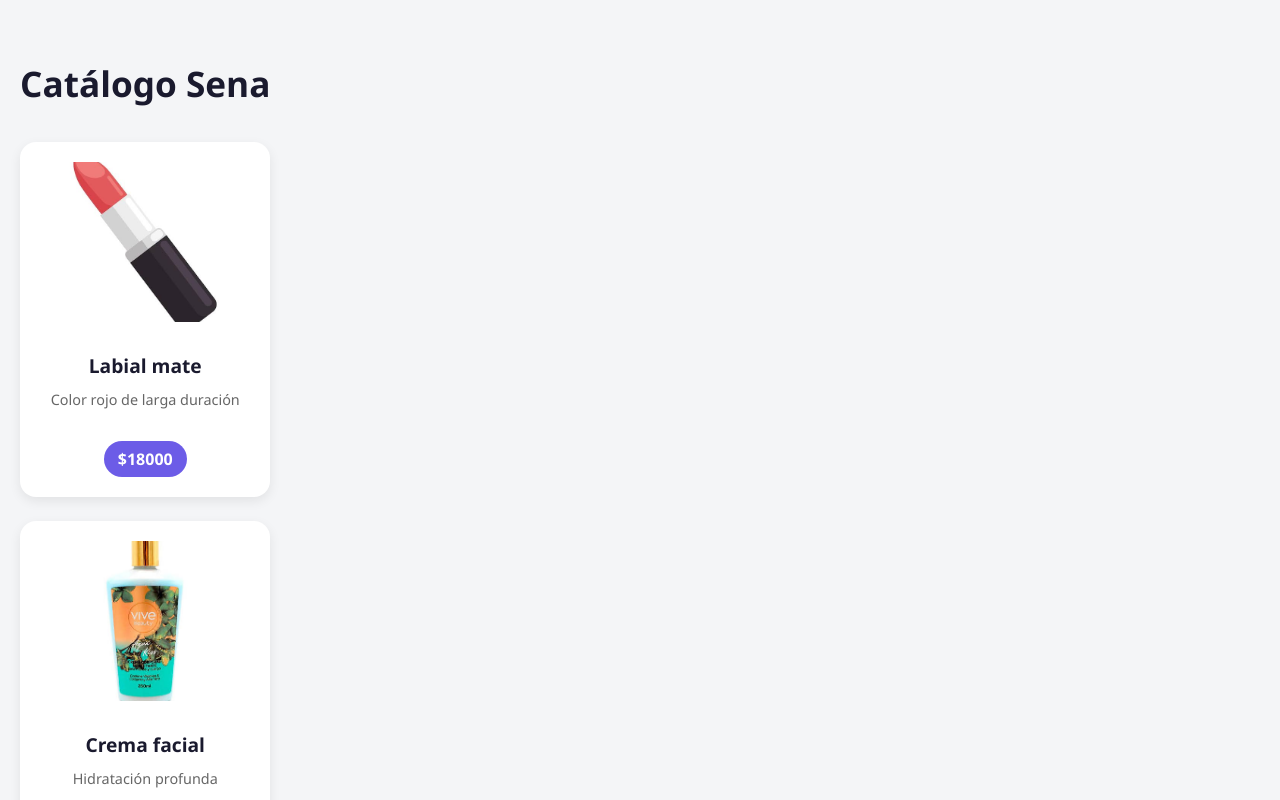
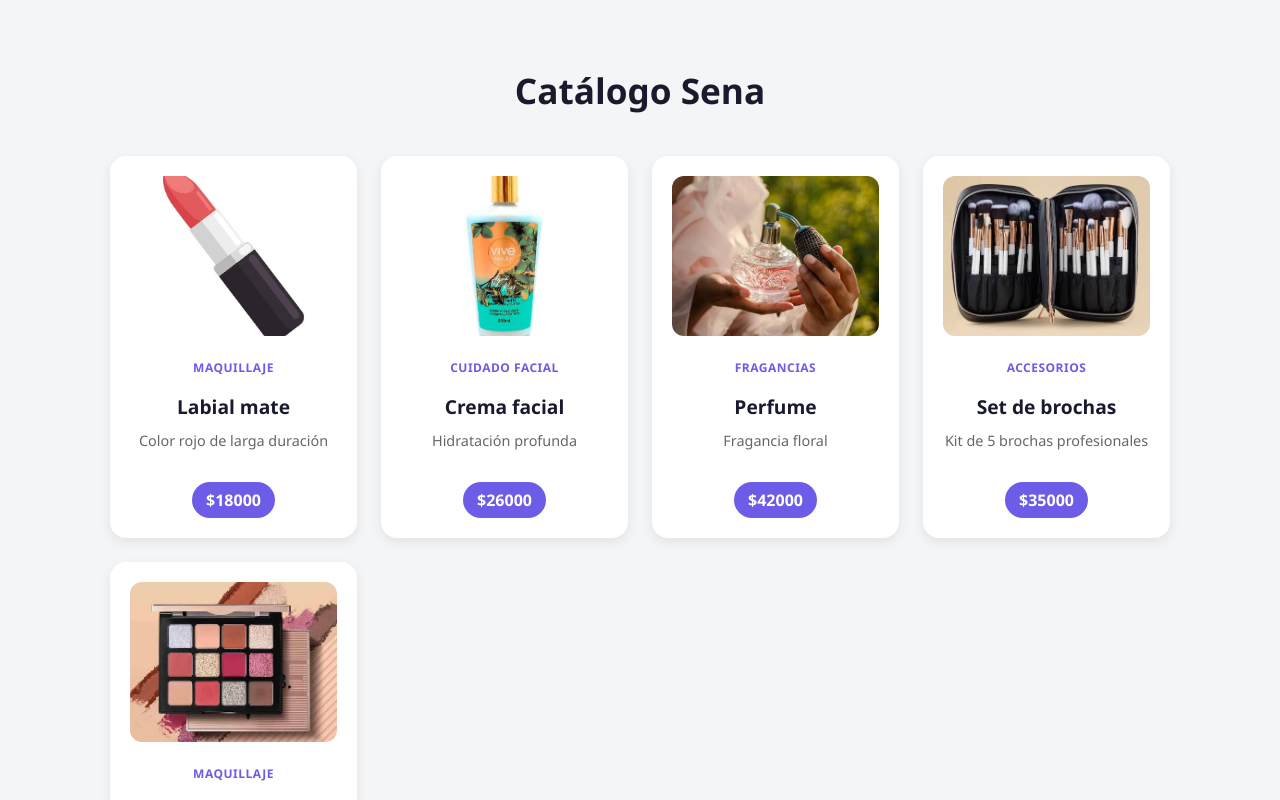
Before and after one commit to Cyber-TL/Aprendiendo-react, a React (Vite) app: page / in a window 1280 px wide. Shown: the top 800 px of the page. Built offline with nearby package versions, Linux system fonts and the light colour scheme.

Commit message:
agregar categoria a los productos

```diff
--- a/src/App.css
+++ b/src/App.css
@@ -12,6 +12,7 @@ body {
   max-width: 1100px;
   margin: 0 auto;
   padding: 40px 20px;
+  width: 100%;
 }
 
 .app h1 {
@@ -70,3 +71,12 @@ body {
   border-radius: 12px;
   margin-bottom: 12px;
 }
+.categoria {
+  display: inline-block;
+  font-size: 0.75rem;
+  color: #6c5ce7;
+  font-weight: 600;
+  text-transform: uppercase;
+  letter-spacing: 0.5px;
+  margin-bottom: 4px;
+}
--- a/src/App.jsx
+++ b/src/App.jsx
@@ -8,11 +8,11 @@ import brochas from "./assets/brochas.jpg";
 import sombra from "./assets/sombra.jpg";
 
 const productos = [
-  { id: 1, nombre: "Labial mate", descripcion: "Color rojo de larga duración", precio: 18000, imagen: labial },
-  { id: 2, nombre: "Crema facial", descripcion: "Hidratación profunda", precio: 26000, imagen: crema },
-  { id: 3, nombre: "Perfume", descripcion: "Fragancia floral", precio: 42000, imagen: perfume },
-  { id: 4, nombre: "Set de brochas", descripcion: "Kit de 5 brochas profesionales", precio: 35000, imagen: brochas },
-  { id: 5, nombre: "Sombra de ojos", descripcion: "Paleta de tonos neutros", precio: 22000, imagen: sombra },
+  { id: 1, nombre: "Labial mate", descripcion: "Color rojo de larga duración", precio: 18000, categoria: "Maquillaje", imagen: labial },
+  { id: 2, nombre: "Crema facial", descripcion: "Hidratación profunda", precio: 26000, categoria: "Cuidado facial", imagen: crema },
+  { id: 3, nombre: "Perfume", descripcion: "Fragancia floral", precio: 42000, categoria: "Fragancias", imagen: perfume },
+  { id: 4, nombre: "Set de brochas", descripcion: "Kit de 5 brochas profesionales", precio: 35000, categoria: "Accesorios", imagen: brochas },
+  { id: 5, nombre: "Sombra de ojos", descripcion: "Paleta de tonos neutros", precio: 22000, categoria: "Maquillaje", imagen: sombra },
 ];
 
 function App() {
@@ -26,6 +26,7 @@ function App() {
             nombre={producto.nombre}
             descripcion={producto.descripcion}
             precio={producto.precio}
+            categoria={producto.categoria}
             imagen={producto.imagen}
           />
         ))}
--- a/src/components/Producto.jsx
+++ b/src/components/Producto.jsx
@@ -1,7 +1,8 @@
-export default function Producto({ nombre, descripcion, precio, imagen }) {
+export default function Producto({ nombre, descripcion, precio, categoria, imagen }) {
   return (
     <article className="producto">
       <img src={imagen} alt={nombre} />
+      <span className="categoria">{categoria}</span>
       <h2>{nombre}</h2>
       <p>{descripcion}</p>
       <strong>${precio}</strong>
--- a/src/index.css
+++ b/src/index.css
@@ -1,76 +1,16 @@
 :root {
-  font-family: system-ui, Avenir, Helvetica, Arial, sans-serif;
+  font-family: "Segoe UI", system-ui, sans-serif;
   line-height: 1.5;
   font-weight: 400;
-
-  color-scheme: light dark;
-  color: rgba(255, 255, 255, 0.87);
-  background-color: #242424;
-
-  font-synthesis: none;
-  text-rendering: optimizeLegibility;
-  -webkit-font-smoothing: antialiased;
-  -moz-osx-font-smoothing: grayscale;
+  color-scheme: light;
 }
 
-a {
-  font-weight: 500;
-  color: #646cff;
-  text-decoration: inherit;
-}
-a:hover {
-  color: #535bf2;
+* {
+  box-sizing: border-box;
 }
 
 body {
   margin: 0;
-  display: flex;
-  place-items: center;
   min-width: 320px;
   min-height: 100vh;
 }
-
-h1 {
-  font-size: 3.2em;
-  line-height: 1.1;
-}
-
-button {
-  border-radius: 8px;
-  border: 1px solid transparent;
-  padding: 0.6em 1.2em;
-  font-size: 1em;
-  font-weight: 500;
-  font-family: inherit;
-  background-color: #1a1a1a;
-  cursor: pointer;
-  transition: border-color 0.25s;
-}
-button:hover {
-  border-color: #646cff;
-}
-button:focus,
-button:focus-visible {
-  outline: 4px auto -webkit-focus-ring-color;
-}
-
-@media (prefers-color-scheme: light) {
-  :root {
-    color: #213547;
-    background-color: #ffffff;
-  }
-  a:hover {
-    color: #747bff;
-  }
-  button {
-    background-color: #f9f9f9;
-  }
-}
-
-:root {
-  font-family: "Segoe UI", system-ui, sans-serif;
-}
-
-body {
-  margin: 0;
-}
```
